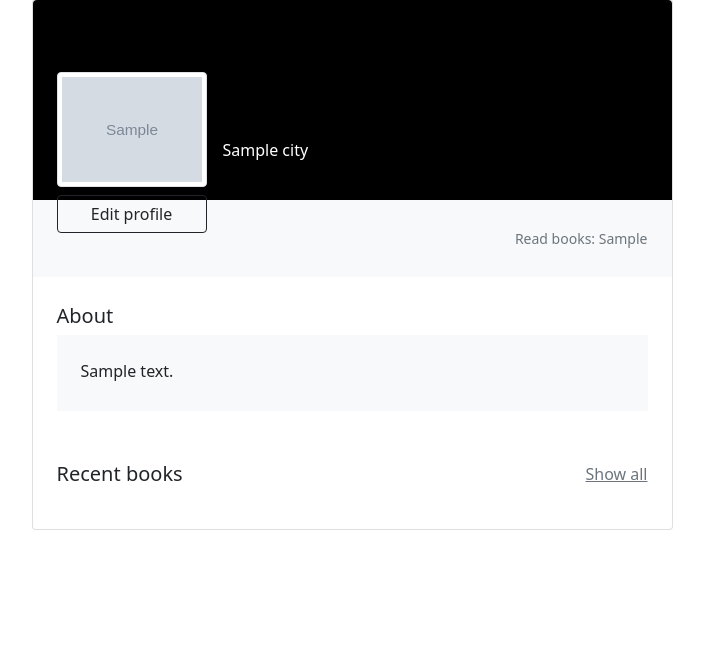
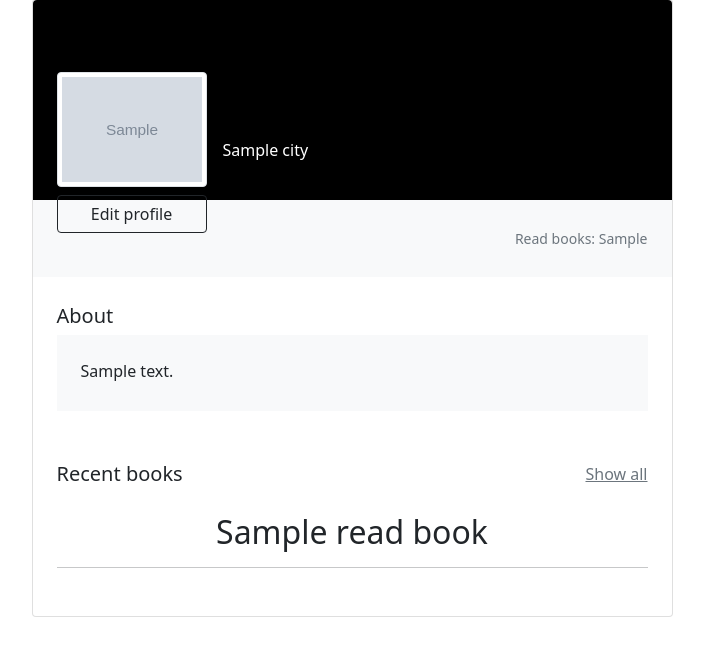
Before and after one commit to vstefan22/Library-site, a Django app: template library_app/templates/library_app/profile.html in a window 1280 px wide. Shown: the part 105-761 px from the top of the page, without its empty margins (288-992 px from the left). Run offline with Django 3.2, Linux system fonts and the light colour scheme; the template is opened without the code that fills it: most values are stand-ins (such as "Sample title", 1, 10 or a date in 2020); grey boxes marked "Sample" are stand-in pictures.

Commit message:
fixed bug

```diff
--- a/library_app/templates/library_app/index.html
+++ b/library_app/templates/library_app/index.html
@@ -76,7 +76,10 @@
                             <div class="card-body">
                                 <p>Genre:{{i.category}}</p>
                                 <p>Language: {{i.language}}</p>
-                                <p><a href="{% url 'add_read_book' i.title%}">I read this book</a></p>
+                                <form method="get">
+                                    <p><a href=" {% url 'add_read_book' i.title %}">I read this book
+                                        </a></p>
+                                </form>
                             </div>
                         </div>
                     </a>
--- a/library_app/templates/library_app/profile.html
+++ b/library_app/templates/library_app/profile.html
@@ -59,6 +59,14 @@
                             </div>
                             <div class="row g-2">
 
+                                <div class="col mb-2">
+                                    {%for i in read_books%}
+
+                                    <h2 style="text-align: center;">{{i.title}}</h2>
+                                    <hr>
+                                    {%endfor%}
+                                </div>
+
 
                             </div>
 
--- a/library_app/urls.py
+++ b/library_app/urls.py
@@ -8,7 +8,7 @@ urlpatterns = [
     path('search/', views.Search.as_view(), name = 'search'),
     path('genres/<str:ctg>/', views.GenreList.as_view(), name = 'genres'),
     path('book/<int:pk>/', views.BookDetail.as_view(), name='book'),
-    path('read_book/<str:title>/', views.AddReadBook.as_view(), name= 'add_read_book'),
+    path('read_book/<str:t>/', views.AddReadBookView.as_view(), name= 'add_read_book'),
 
     # User account functionality
     path('profile/', views.Profile.as_view(), name = 'profile'),
```
Also changed, not shown: library_app/views.py (+8 -7 lines).
